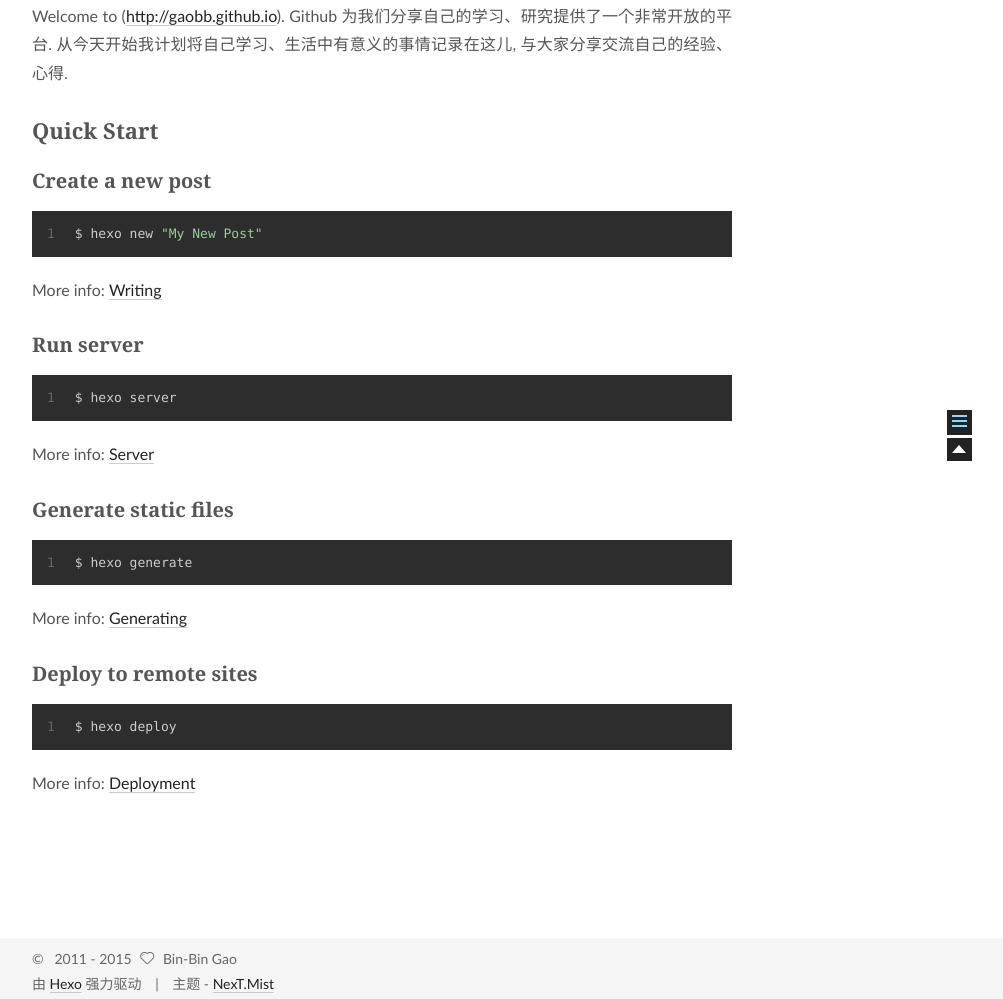
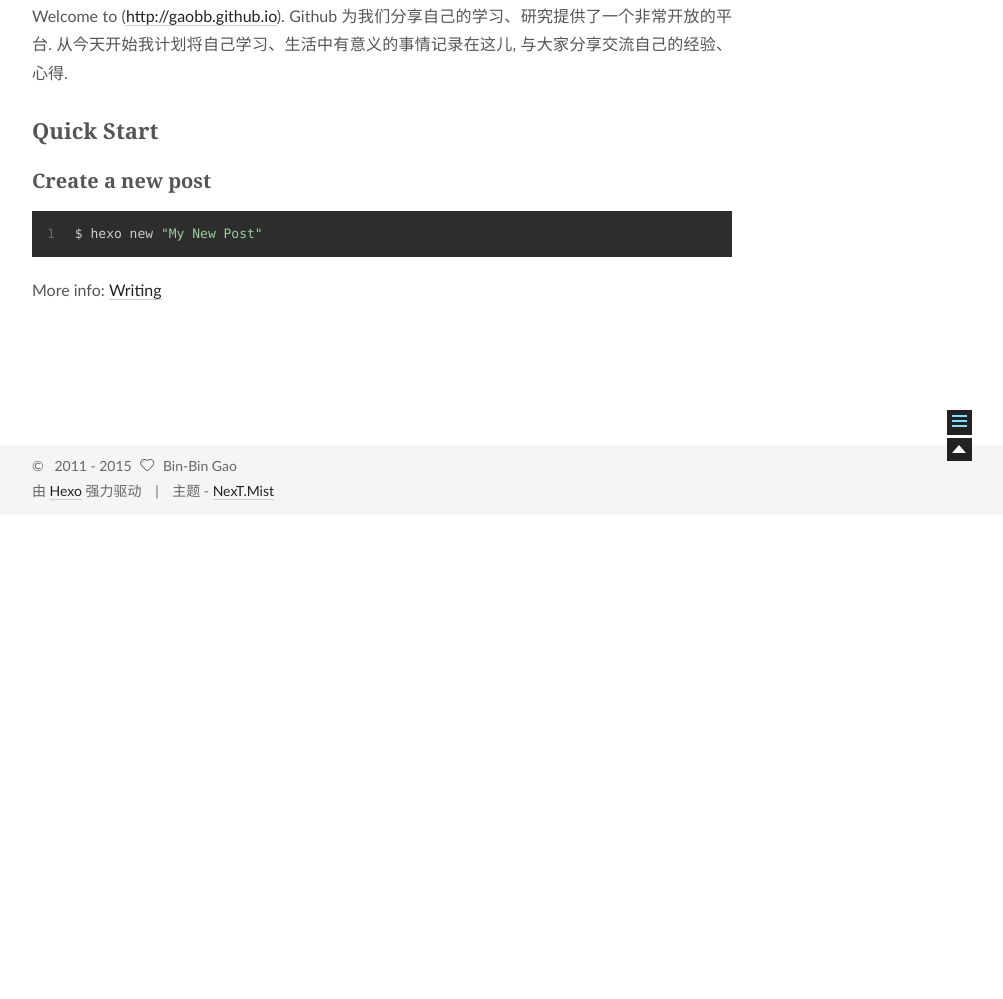
Before and after one commit to gaobb/gaobb.github.io, a plain HTML site: page 2015/06/04/hello-world/index.html in a window 1280 px wide. Shown: the part 320-1319 px from the top of the page, without its empty margins (258-1261 px from the left). After the commit the page ends 835 px from the top, so only its background shows below. Drawn offline with Linux system fonts and the light colour scheme; a script that the page names is missing.

Commit message:
Site updated: 2015-06-04 21:15:59

```diff
--- a/2015/06/04/hello-world/index.html
+++ b/2015/06/04/hello-world/index.html
@@ -178,12 +178,6 @@
         <p>Welcome to (<a href="http://gaobb.github.io">http://gaobb.github.io</a>). Github 为我们分享自己的学习、研究提供了一个非常开放的平台. 从今天开始我计划将自己学习、生活中有意义的事情记录在这儿, 与大家分享交流自己的经验、心得. </p>
 <h2 id="Quick_Start">Quick Start</h2><h3 id="Create_a_new_post">Create a new post</h3><figure class="highlight bash"><table><tr><td class="gutter"><pre><span class="line">1</span><br></pre></td><td class="code"><pre><span class="line">$ hexo new <span class="string">"My New Post"</span></span><br></pre></td></tr></table></figure>
 <p>More info: <a href="http://hexo.io/docs/writing.html" target="_blank" rel="external">Writing</a></p>
-<h3 id="Run_server">Run server</h3><figure class="highlight bash"><table><tr><td class="gutter"><pre><span class="line">1</span><br></pre></td><td class="code"><pre><span class="line">$ hexo server</span><br></pre></td></tr></table></figure>
-<p>More info: <a href="http://hexo.io/docs/server.html" target="_blank" rel="external">Server</a></p>
-<h3 id="Generate_static_files">Generate static files</h3><figure class="highlight bash"><table><tr><td class="gutter"><pre><span class="line">1</span><br></pre></td><td class="code"><pre><span class="line">$ hexo generate</span><br></pre></td></tr></table></figure>
-<p>More info: <a href="http://hexo.io/docs/generating.html" target="_blank" rel="external">Generating</a></p>
-<h3 id="Deploy_to_remote_sites">Deploy to remote sites</h3><figure class="highlight bash"><table><tr><td class="gutter"><pre><span class="line">1</span><br></pre></td><td class="code"><pre><span class="line">$ hexo deploy</span><br></pre></td></tr></table></figure>
-<p>More info: <a href="http://hexo.io/docs/deployment.html" target="_blank" rel="external">Deployment</a></p>
 
 
     </div>
@@ -313,7 +307,7 @@
           <div class="post-toc">
 
 
-              <div class="post-toc-content"><ol class="nav"><li class="nav-item nav-level-2"><a class="nav-link" href="#Quick_Start"><span class="nav-number">1.</span> <span class="nav-text">Quick Start</span></a><ol class="nav-child"><li class="nav-item nav-level-3"><a class="nav-link" href="#Create_a_new_post"><span class="nav-number">1.1.</span> <span class="nav-text">Create a new post</span></a></li><li class="nav-item nav-level-3"><a class="nav-link" href="#Run_server"><span class="nav-number">1.2.</span> <span class="nav-text">Run server</span></a></li><li class="nav-item nav-level-3"><a class="nav-link" href="#Generate_static_files"><span class="nav-number">1.3.</span> <span class="nav-text">Generate static files</span></a></li><li class="nav-item nav-level-3"><a class="nav-link" href="#Deploy_to_remote_sites"><span class="nav-number">1.4.</span> <span class="nav-text">Deploy to remote sites</span></a></li></ol></li></ol></div>
+              <div class="post-toc-content"><ol class="nav"><li class="nav-item nav-level-2"><a class="nav-link" href="#Quick_Start"><span class="nav-number">1.</span> <span class="nav-text">Quick Start</span></a><ol class="nav-child"><li class="nav-item nav-level-3"><a class="nav-link" href="#Create_a_new_post"><span class="nav-number">1.1.</span> <span class="nav-text">Create a new post</span></a></li></ol></li></ol></div>
 
           </div>
           <div class="post-toc-indicator-bottom post-toc-indicator"></div>
--- a/css/main.css
+++ b/css/main.css
@@ -1201,7 +1201,7 @@ input.menu-search-input {
   width: 4px;
   height: 4px;
   border-radius: 50%;
-  background: #4bd7ff;
+  background: #8ab00b;
 }
 .sidebar-nav {
   margin: 0;
```
Also changed, not shown: index.html (+0 -6 lines).
